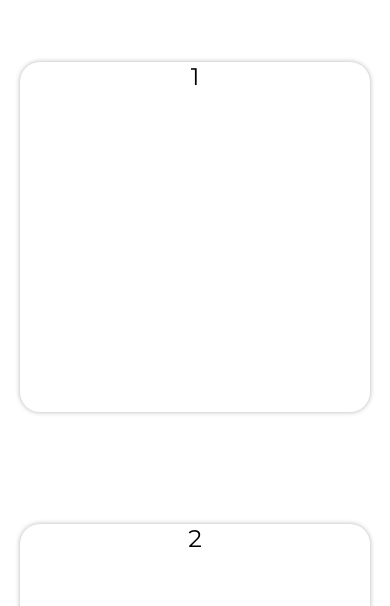
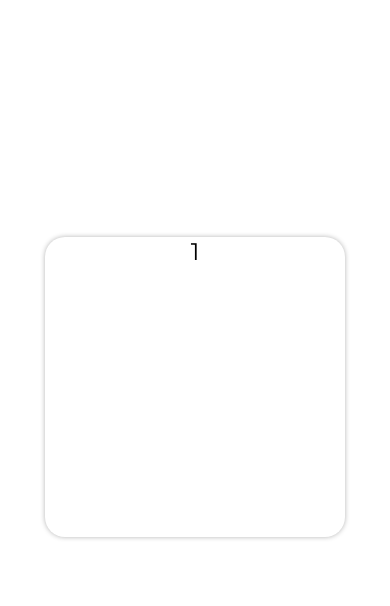
Before and after one commit to KidLiberty/Developer-Portfolio-Site, a React (Create React App) app: page / in a window 390 px wide. Shown: the part 924-1530 px from the top of the page. Built offline with nearby package versions, Linux system fonts and the light colour scheme.

Commit message:
Media query changes

```diff
--- a/src/css/Home.css
+++ b/src/css/Home.css
@@ -177,6 +177,13 @@
 }
 
 @media (max-width: 450px) {
+  .home__grid-card {
+    width: 300px;
+    height: 300px;
+    border-radius: 20px;
+    box-shadow: 0 0 5px 0 hsl(0, 0%, 70%);
+  }
+
   .home__landing-header {
     font-size: 1.5rem;
   }
```
